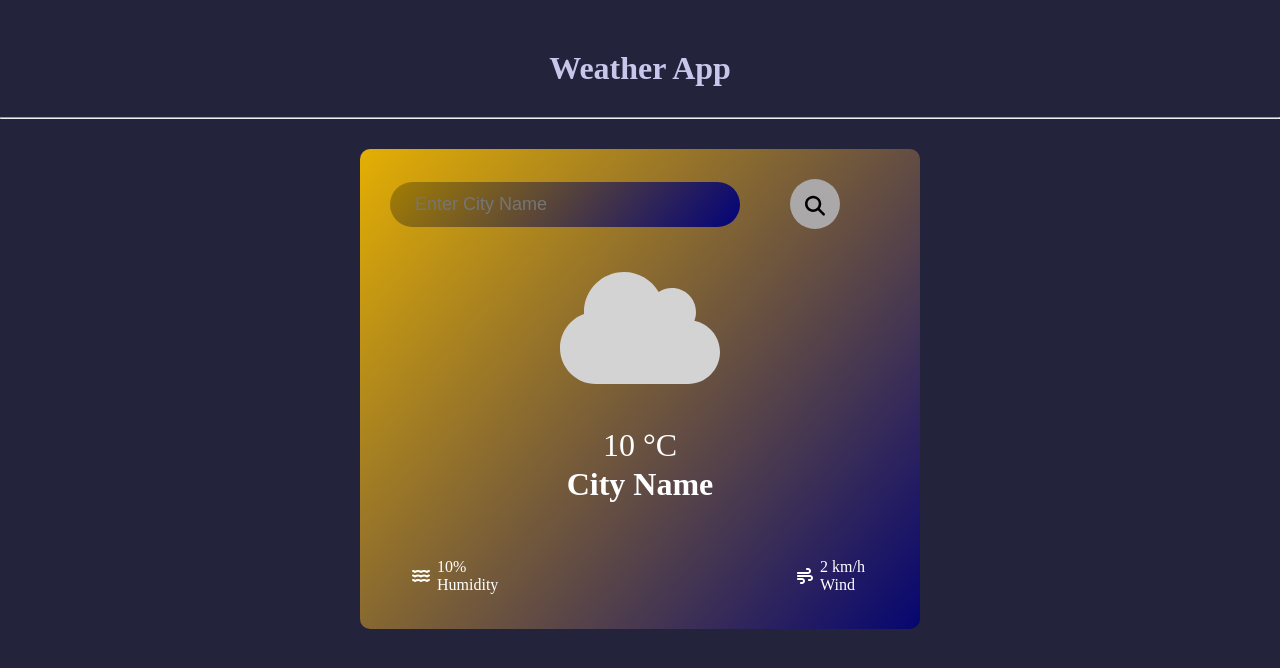
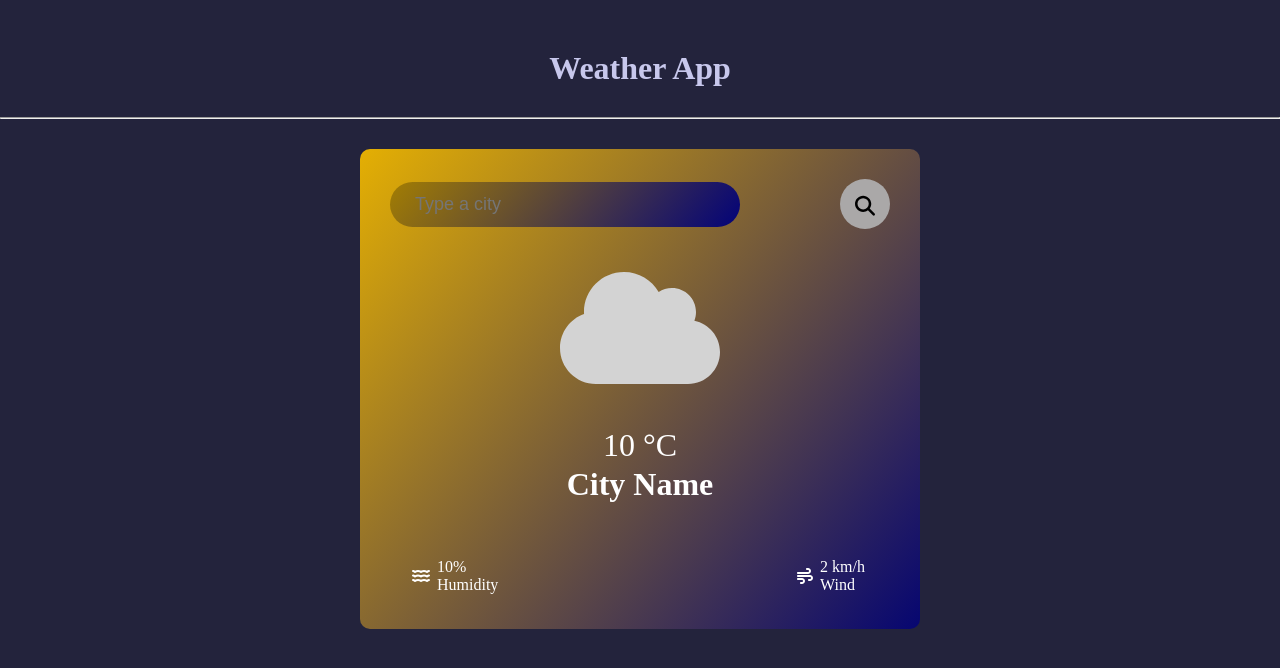
Before and after one commit to Yusufdavid411/Weather-App, a React (Vite) app: page / in a window 1280 px wide. Shown: the top 668 px of the page. Built offline with nearby package versions, Linux system fonts and the light colour scheme.

Commit message:
message for new users

```diff
--- a/src/components/Home.jsx
+++ b/src/components/Home.jsx
@@ -78,14 +78,19 @@ const Home = () => {
                 if(err.response.status == 404) {
                     toast.error("Invalid City Name")
                 } else {
-                    toast.success('Great!')
+                    toast.error("input is empty")
+                    console.log(err)
                 }
-                console.log(err)
             });
         } else {
             toast.error("Input City Name");
         }
     }
+
+    const handleChange = (event) => {
+        setName(event.target.value.trim());
+      };
+
 
     return (
         <div className='container'>
@@ -98,18 +103,24 @@ const Home = () => {
 
             {/* <div className="note">
                 <p>This app allows it users to manually search for weather information in different locations(Cities)</p>
-                <p>Type in the name of the city in the input field and click enter </p>
+                <p>Type in the name of the city in the input
+                field and click enter </p>
             </div>
 
             <hr />*/}
 
             <div className="weather">
 
-                <div className="search">
-                    <input type="search" name="" id="" placeholder='Enter City Name' onChange={e => setName(e.target.value.trim())} />
-                    <button onClick={handleClick}>
-                        <FontAwesomeIcon icon="search" size="4x" className="icon"  />
-                    </button>
+                <div className='search'>
+                    <input
+                        type="text"
+                        onChange={handleChange}
+                        placeholder="Type a city"
+                    />
+
+                        <button onClick={handleClick}>
+                            <FontAwesomeIcon icon="search" size="4x" className="icon"  />
+                        </button>
                 </div>
 
                 <div className="winfo">
--- a/src/style.css
+++ b/src/style.css
@@ -46,7 +46,7 @@ hr {
     display: flex;
     align-items: center;
     justify-content: space-between;
-    width: 90%;
+    width: 100%;
 }
 
 .search input {
@@ -60,7 +60,7 @@ hr {
     flex: 1;
     margin-right: 12px;
     width: 40%;
-    max-width: 350px;
+    max-width: 300px;
 }
 
 .search button {
@@ -130,6 +130,10 @@ hr {
     margin: 5px 5px 5px 10px;
 }
 
+p {
+    cursor: pointer;
+}
+
 
 @media (max-width:450px) {
 
```
Also changed, not shown: src/components/CityAutocomplete.jsx (added, +72 -0 lines).
